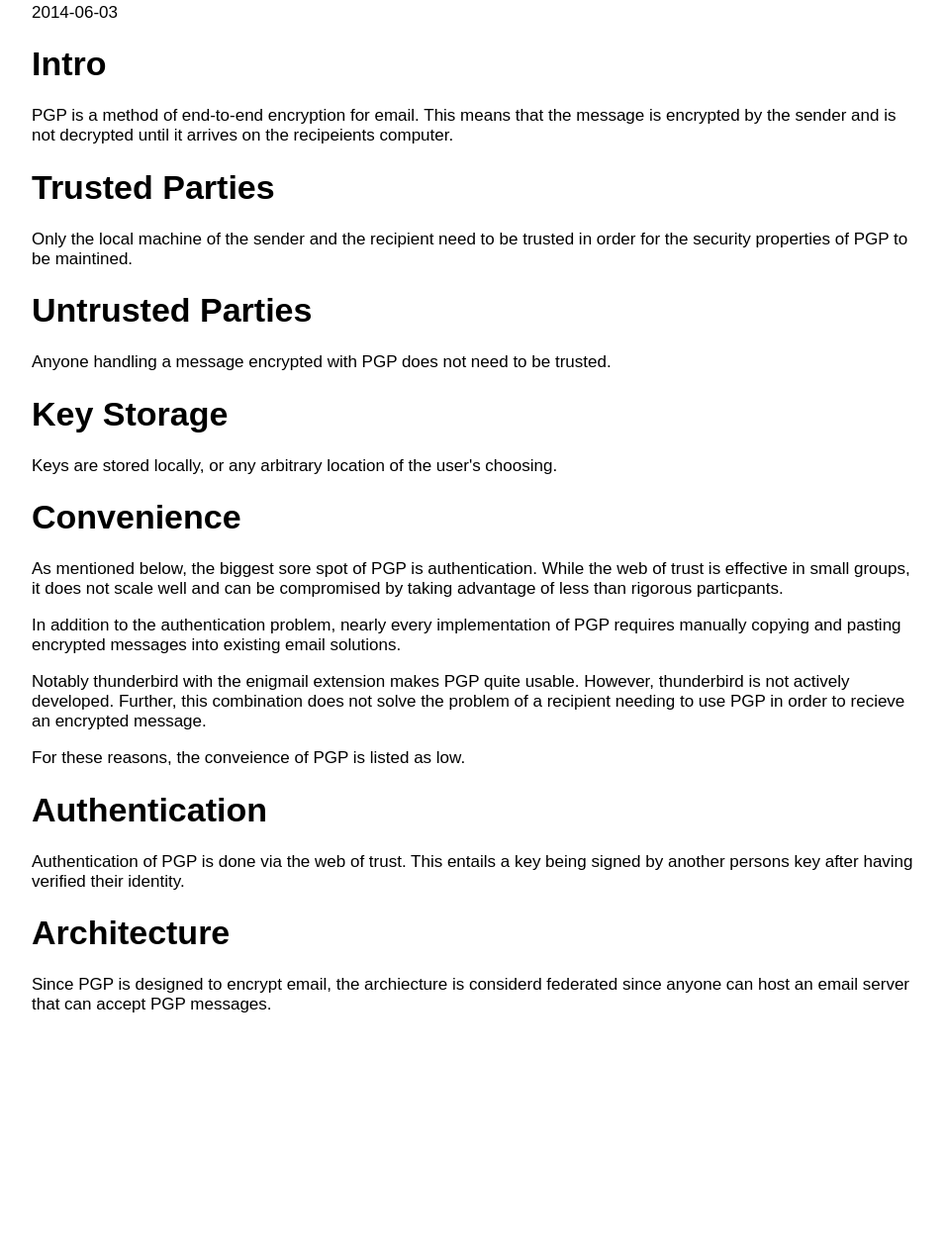
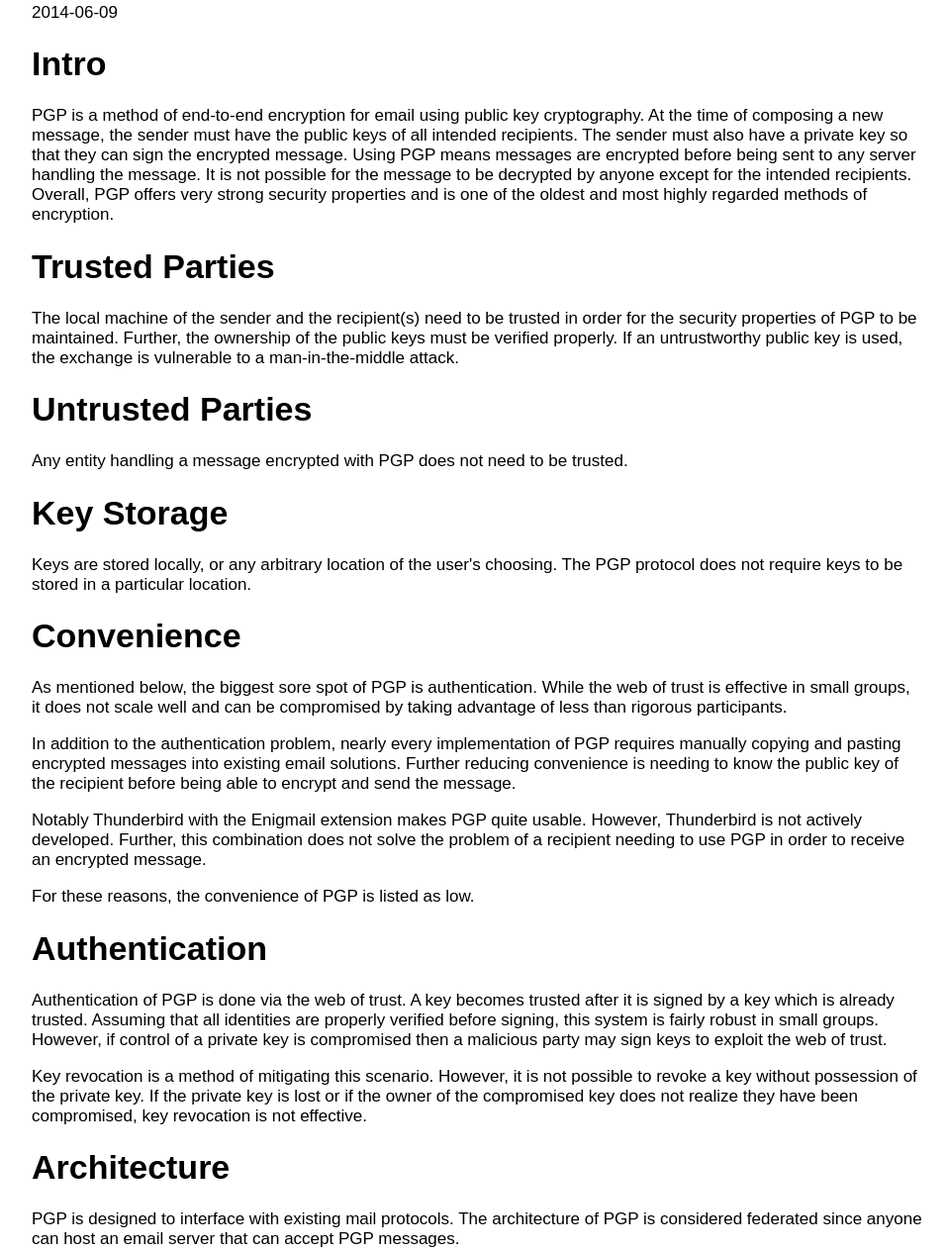
Before and after one commit to jonmon6691/threatmodels, a plain HTML site: page pgp/index.html in a window 1280 px wide. Shown: the part 222-1487 px from the top of the page at 99% size, without its empty margins (158-1115 px from the left). Before the commit the page ends 1287 px from the top, so only its background shows below. Drawn offline with Linux system fonts and the light colour scheme.

Commit message:
Rebuild pages

```diff
--- a/pgp/index.html
+++ b/pgp/index.html
@@ -21,36 +21,53 @@
   <div class="content" role="main">
 
 <h1>PGP</h1>
-<p>2014-06-03</p>
+<p>2014-06-09</p>
 <h1>Intro</h1>
-<p>PGP is a method of end-to-end encryption for email. This means that the message
-is encrypted by the sender and is not decrypted until it arrives on the
-recipeients computer.</p>
+<p>PGP is a method of end-to-end encryption for email using public key
+cryptography. At the time of composing a new message, the sender must have the
+public keys of all intended recipients. The sender must also have a private
+key so that they can sign the encrypted message. Using PGP means messages are
+encrypted before being sent to any server handling the message. It is not
+possible for the message to be decrypted by anyone except for the intended
+recipients. Overall, PGP offers very strong security properties and is one of
+the oldest and most highly regarded methods of encryption.</p>
 <h1>Trusted Parties</h1>
-<p>Only the local machine of the sender and the recipient need to be trusted in
-order for the security properties of PGP to be maintined.</p>
+<p>The local machine of the sender and the recipient(s) need to be trusted in
+order for the security properties of PGP to be maintained. Further, the
+ownership of the public keys must be verified properly.  If an untrustworthy
+public key is used, the exchange is vulnerable to a man-in-the-middle attack.</p>
 <h1>Untrusted Parties</h1>
-<p>Anyone handling a message encrypted with PGP does not need to be trusted.</p>
+<p>Any entity handling a message encrypted with PGP does not need to be trusted.</p>
 <h1>Key Storage</h1>
-<p>Keys are stored locally, or any arbitrary location of the user's choosing.</p>
+<p>Keys are stored locally, or any arbitrary location of the user's choosing. The
+PGP protocol does not require keys to be stored in a particular location.</p>
 <h1>Convenience</h1>
 <p>As mentioned below, the biggest sore spot of PGP is authentication. While the
 web of trust is effective in small groups, it does not scale well and can be
-compromised by taking advantage of less than rigorous particpants.</p>
+compromised by taking advantage of less than rigorous participants.</p>
 <p>In addition to the authentication problem, nearly every implementation of PGP
 requires manually copying and pasting encrypted messages into existing email
-solutions.</p>
-<p>Notably thunderbird with the enigmail extension makes PGP quite usable.
-However, thunderbird is not actively developed. Further, this combination does
-not solve the problem of a recipient needing to use PGP in order to recieve an
+solutions. Further reducing convenience is needing to know the public key of
+the recipient before being able to encrypt and send the message.</p>
+<p>Notably Thunderbird with the Enigmail extension makes PGP quite usable.
+However, Thunderbird is not actively developed. Further, this combination does
+not solve the problem of a recipient needing to use PGP in order to receive an
 encrypted message.</p>
-<p>For these reasons, the conveience of PGP is listed as low.</p>
+<p>For these reasons, the convenience of PGP is listed as low.</p>
 <h1>Authentication</h1>
-<p>Authentication of PGP is done via the web of trust. This entails a key being
-signed by another persons key after having verified their identity.</p>
+<p>Authentication of PGP is done via the web of trust. A key becomes trusted after
+it is signed by a key which is already trusted. Assuming that all identities
+are properly verified before signing, this system is fairly robust in small
+groups.  However, if control of a private key is compromised then a malicious
+party may sign keys to exploit the web of trust. </p>
+<p>Key revocation is a method of mitigating this scenario. However, it is not
+possible to revoke a key without possession of the private key. If the private
+key is lost or if the owner of the compromised key does not realize they have
+been compromised, key revocation is not effective.</p>
 <h1>Architecture</h1>
-<p>Since PGP is designed to encrypt email, the archiecture is considerd federated
-since anyone can host an email server that can accept PGP messages.</p>
+<p>PGP is designed to interface with existing mail protocols. The architecture of
+PGP is considered federated since anyone can host an email server that can
+accept PGP messages.</p>
 
   </div>
 
```
Also changed, not shown: index.html (+1 -1 lines).
